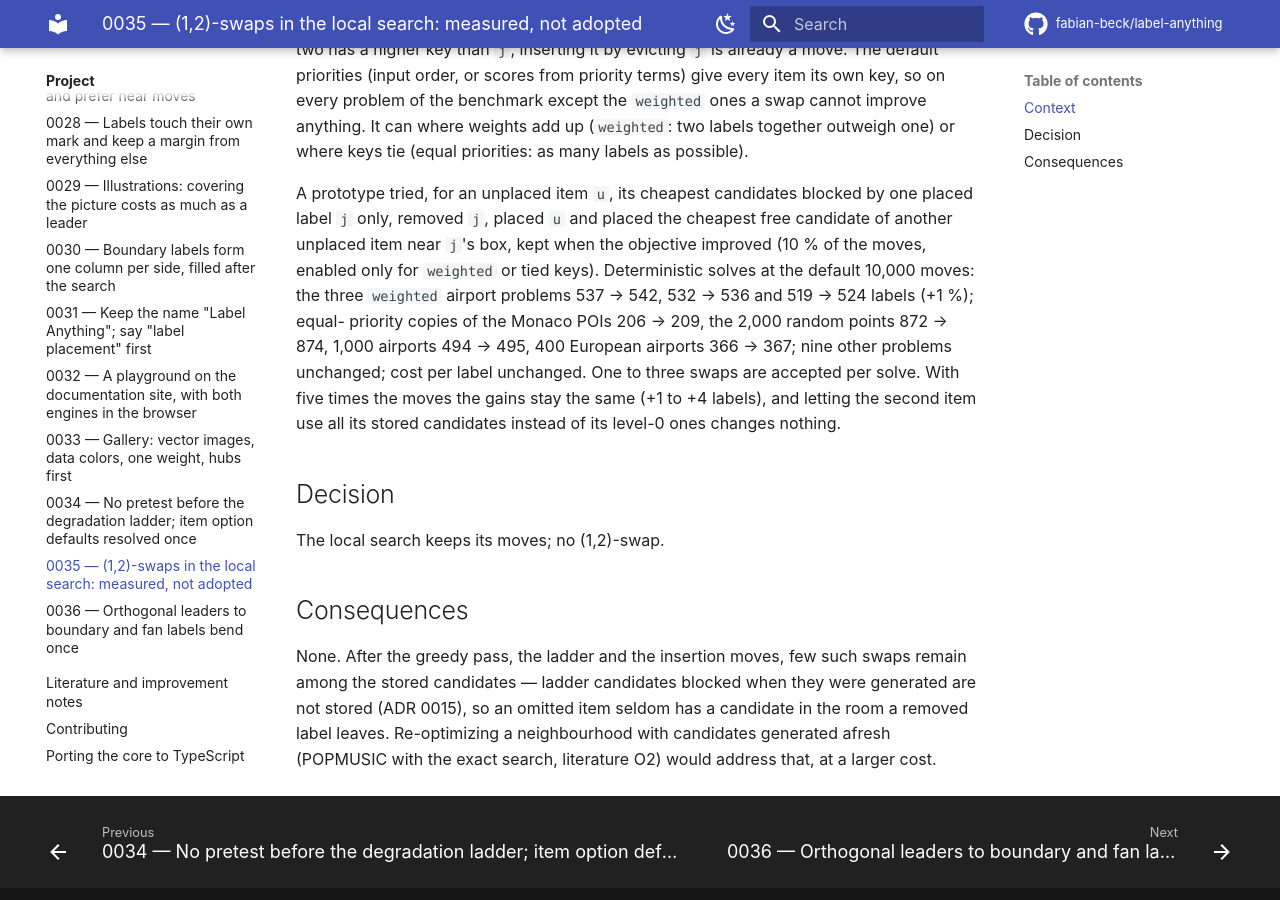
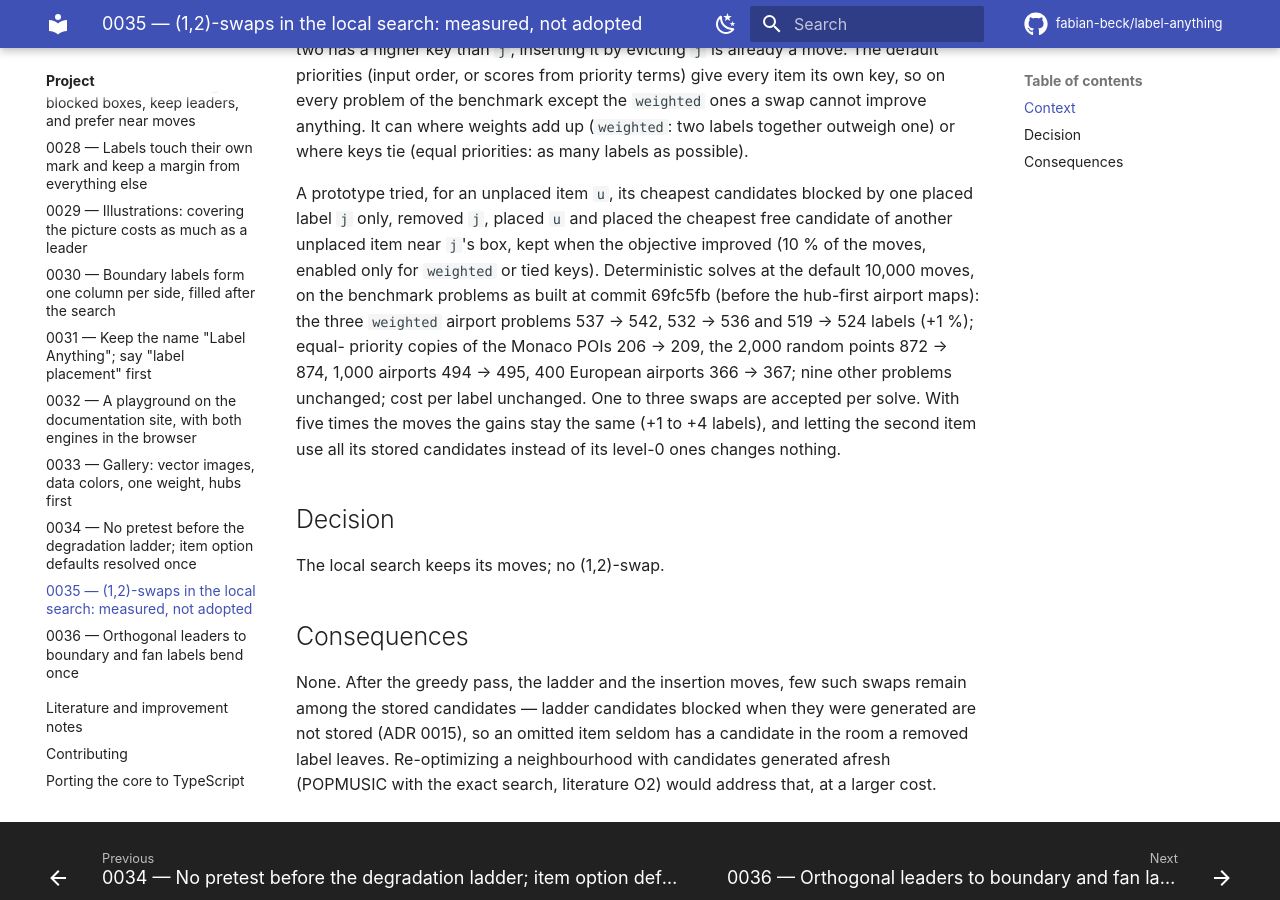
Before and after one commit to fabian-beck/label-anything, an MkDocs documentation site: the page built from docs/adr/0035-no-1-2-swaps-in-local-search.md, in a window 1280 px wide and 900 px high, scrolled down 672 px. Built offline with MkDocs 1.6.1 and Material for MkDocs 9.7.7, drawn with Linux system fonts in a browser that asks for light colours; comment, search, counter and statistics services are not loaded.

Commit message:
Docs: ADRs 0034 and 0035 name the benchmark build they measured
Their figures come from the benchmark problems as built at commit 69fc5fb;
the scenario builders have changed since (hub-first airport maps). The
performance problem of ADR 0034 comes from bench/perf, which is unchanged.

Co-Authored-By: Claude Opus 5.5 <noreply@anthropic.com>
Claude-Session: https://claude.ai/code/session_01CcfunZVapvDMGcFJgnsH5J

```diff
--- a/docs/adr/0035-no-1-2-swaps-in-local-search.md
+++ b/docs/adr/0035-no-1-2-swaps-in-local-search.md
@@ -22,7 +22,8 @@ where keys tie (equal priorities: as many labels as possible).
 A prototype tried, for an unplaced item `u`, its cheapest candidates blocked by one placed
 label `j` only, removed `j`, placed `u` and placed the cheapest free candidate of another
 unplaced item near `j`'s box, kept when the objective improved (10 % of the moves, enabled
-only for `weighted` or tied keys). Deterministic solves at the default 10,000 moves: the
+only for `weighted` or tied keys). Deterministic solves at the default 10,000 moves, on the
+benchmark problems as built at commit 69fc5fb (before the hub-first airport maps): the
 three `weighted` airport problems 537 → 542, 532 → 536 and 519 → 524 labels (+1 %); equal-
 priority copies of the Monaco POIs 206 → 209, the 2,000 random points 872 → 874, 1,000
 airports 494 → 495, 400 European airports 366 → 367; nine other problems unchanged; cost
```
Also changed, not shown: docs/adr/0034-no-ladder-pretest-item-defaults-once.md (+2 -1 lines).
